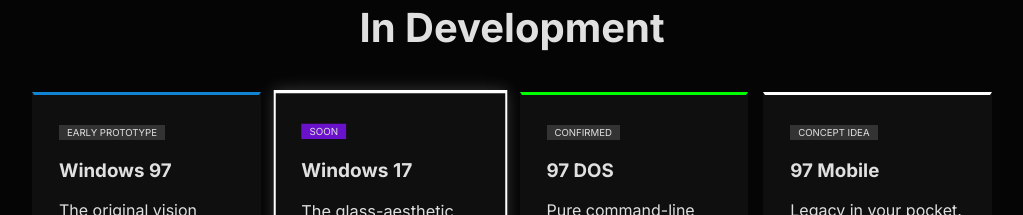
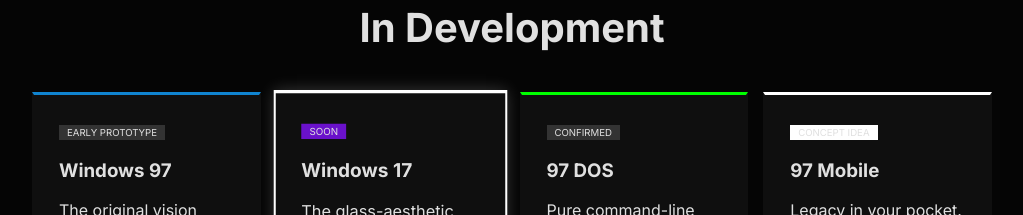
Before and after one commit to Windows97dev/97corp, a plain HTML site: page index.html in a window 1280 px wide. Shown: the part 1380-1595 px from the top of the page, without its empty margins (128-1151 px from the left). Drawn offline with Linux system fonts and the light colour scheme.

Commit message:
Update index.html

```diff
--- a/index.html
+++ b/index.html
@@ -112,7 +112,7 @@
                 <p>Pure command-line power.</p>
             </div>
             <div class="roadmap-card" style="border-top-color:#fff;" onclick="showInfo('mobile')">
-                <span style="font-size: 0.6rem; background: #333; padding: 2px 8px;">CONCEPT IDEA</span>
+                <span style="font-size: 0.6rem; background: #fff; padding: 2px 8px;">CONCEPT IDEA</span>
                 <h3>97 Mobile</h3>
                 <p>Legacy in your pocket.</p>
             </div>
```
